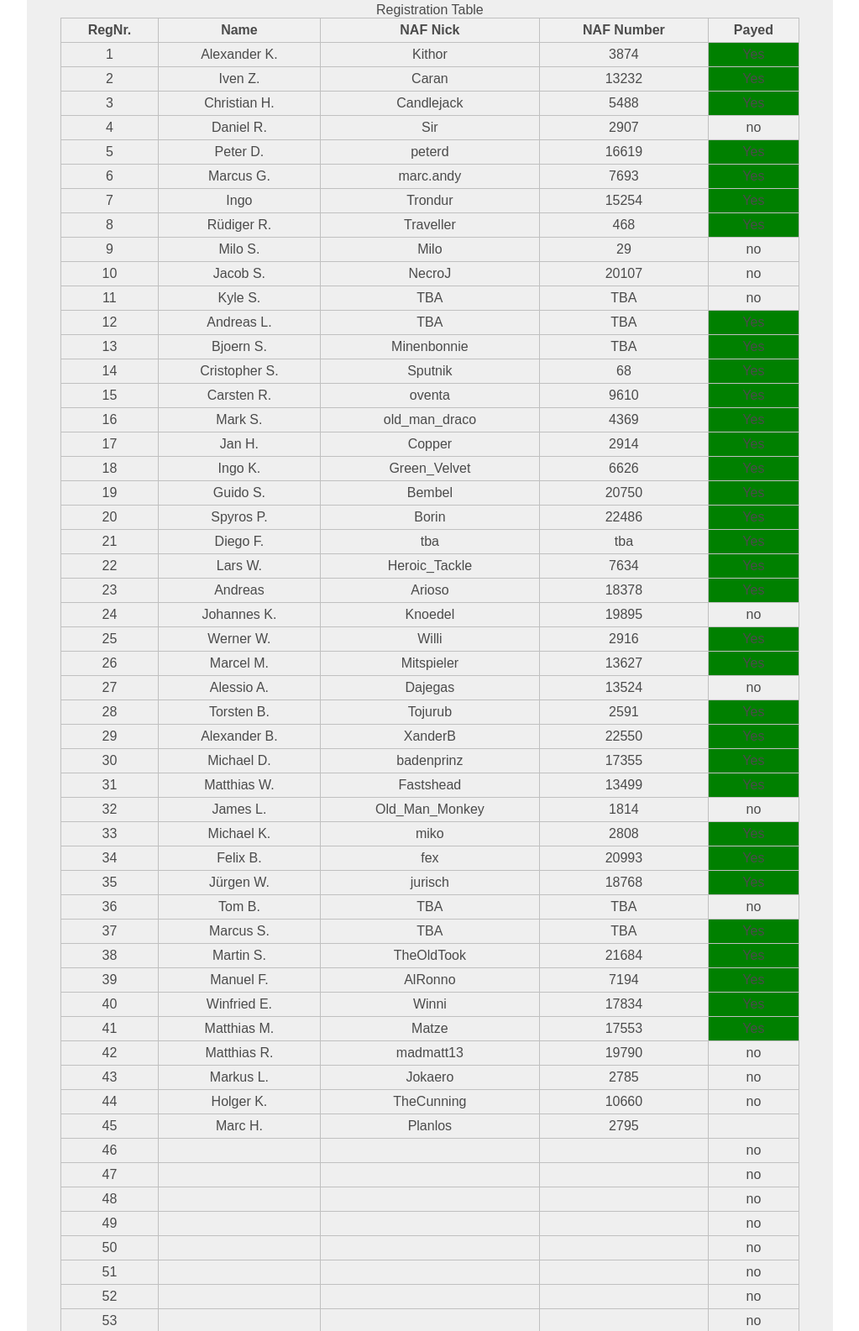
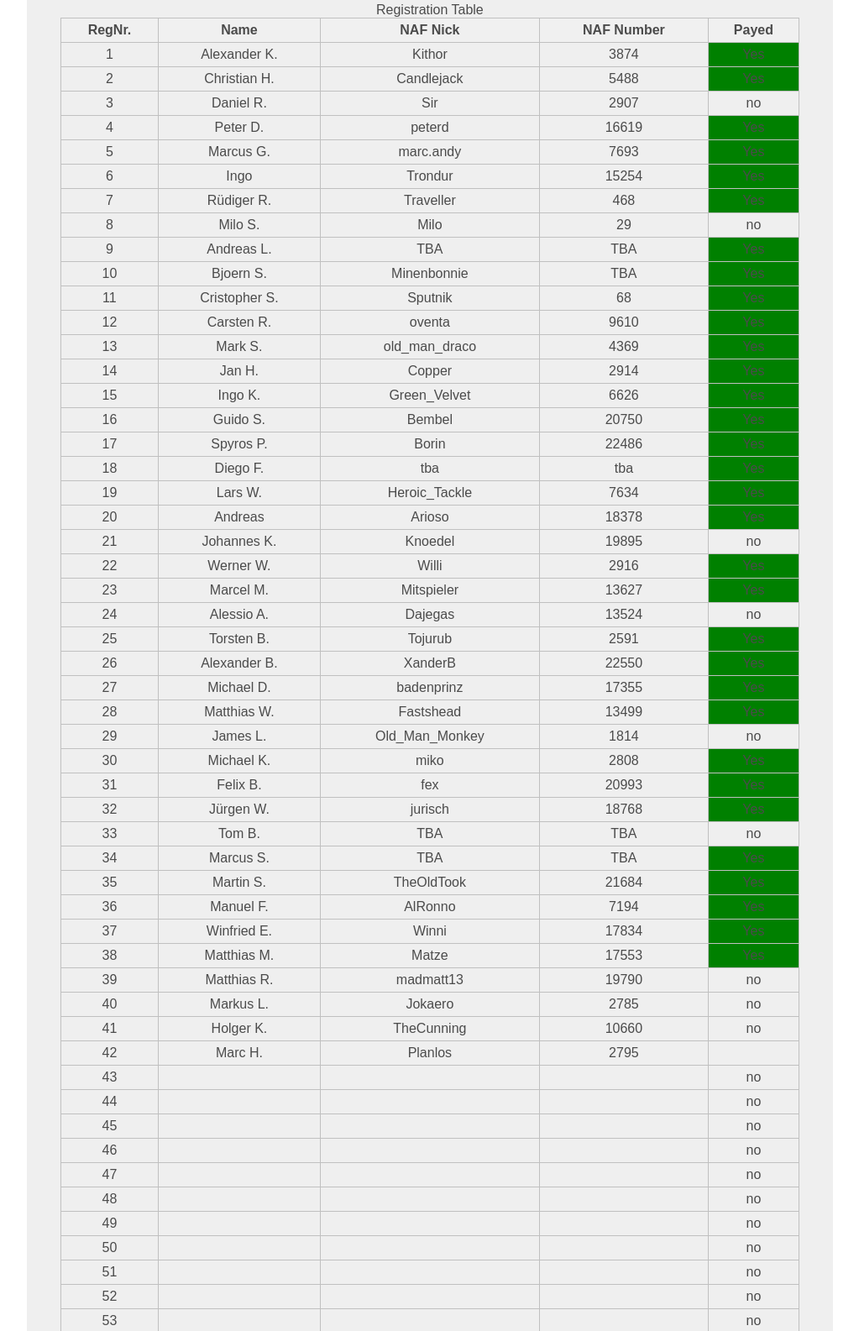
Before and after one commit to FabianHeidelberg/b7homepage, a plain HTML site: page registration/registration.html in a window 1280 px wide. Shown: the part 884-2469 px from the top of the page at 84% size, without its empty margins (128-1151 px from the left). Drawn offline with Linux system fonts and the light colour scheme.

Commit message:
corrected list

```diff
--- a/registration/registration.html
+++ b/registration/registration.html
@@ -70,13 +70,6 @@
 	</tr>
 	<tr>
 		<td> </td>
-		<td>Iven Z. </td>
-		<td>Caran </td>
-		<td>13232 </td>
-		<td style="background-color:green">Yes</td>
-	</tr>
-	<tr>
-		<td> </td>
 		<td>Christian H. </td>
 		<td>Candlejack </td>
 		<td>5488 </td>
@@ -122,20 +115,6 @@
 		<td>Milo S. </td>
 		<td>Milo </td>
 		<td>29 </td>
-		<td>no</td>
-	</tr>
-	<tr>
-		<td> </td>
-		<td>Jacob S. </td>
-		<td>NecroJ </td>
-		<td>20107 </td>
-		<td>no</td>
-	</tr>
-	<tr>
-		<td> </td>
-		<td>Kyle S. </td>
-		<td>TBA </td>
-		<td>TBA </td>
 		<td>no</td>
 	</tr>
 	<tr>
@@ -384,6 +363,25 @@
 		<td> </td>
 		<td>no</td>
 	</tr>
+    <tr>
+        <td> </td>
+        <td> </td>
+        <td> </td>
+        <td> </td>
+        <td>no</td>
+    </tr>	<tr>
+        <td> </td>
+        <td> </td>
+        <td> </td>
+        <td> </td>
+        <td>no</td>
+    </tr>	<tr>
+        <td> </td>
+        <td> </td>
+        <td> </td>
+        <td> </td>
+        <td>no</td>
+    </tr>
 	<tr>
 		<td> </td>
 		<td> </td>
```
